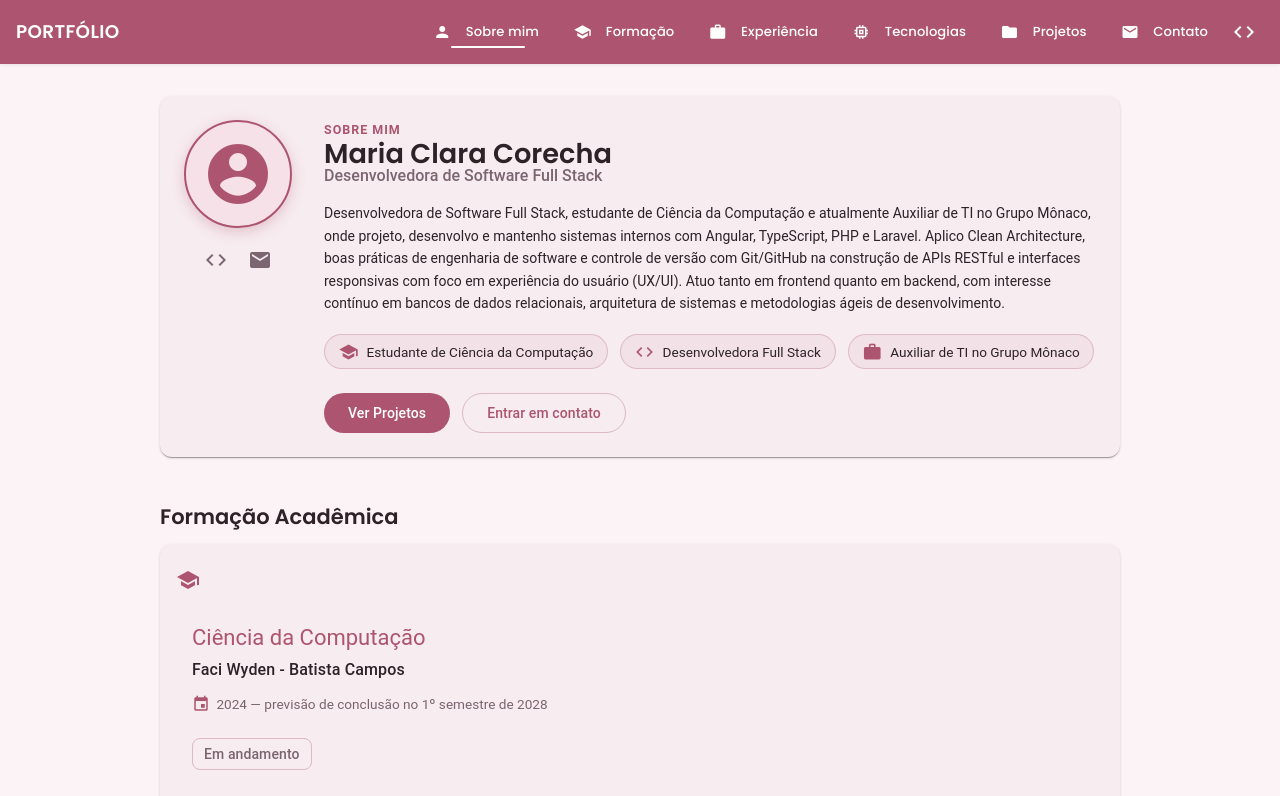
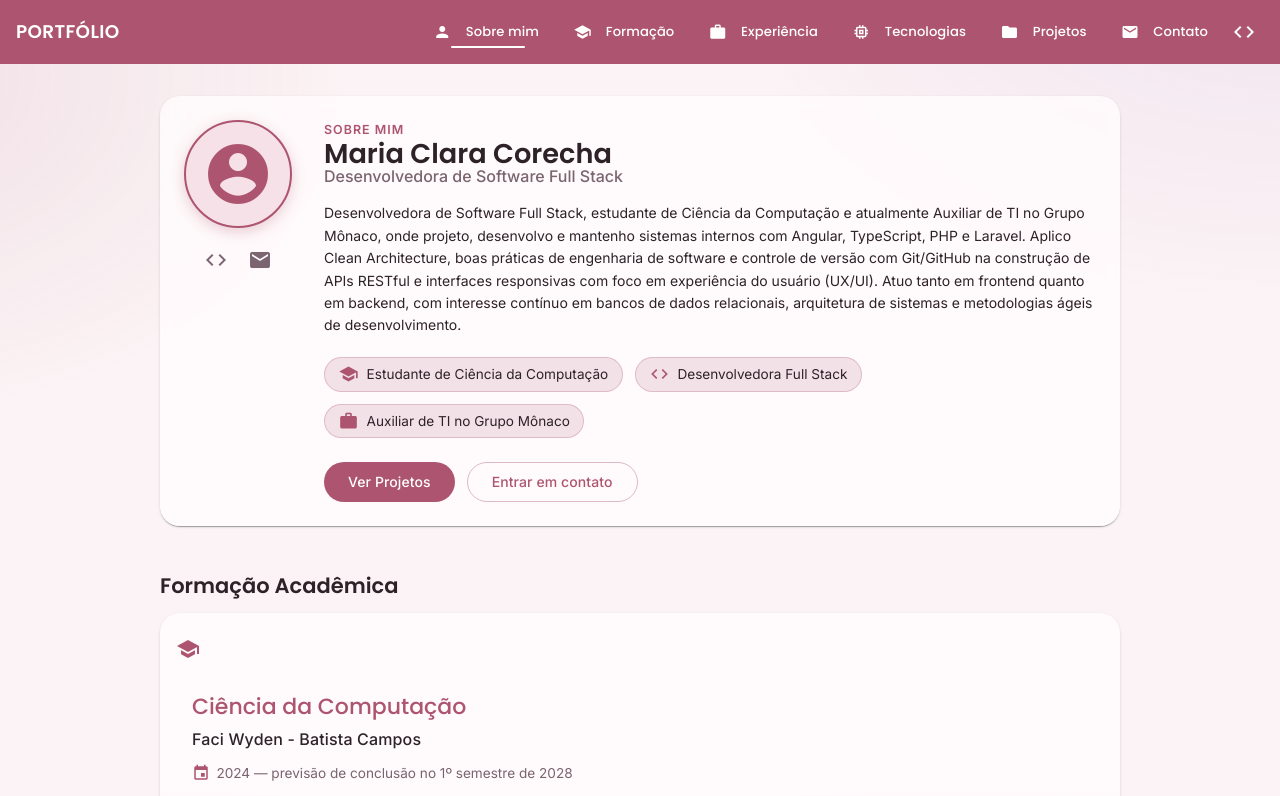
Before and after one commit to MariaClaraCorecha/portfolio, an Angular app: page / in a window 1280 px wide. Shown: the top 796 px of the page. Built offline with nearby package versions, Linux system fonts and the light colour scheme.

Commit message:
feat: enhance styles with new typography, gradients, and improved card interactions

```diff
--- a/src/styles.scss
+++ b/src/styles.scss
@@ -43,7 +43,10 @@ html {
         primary: mat.$rose-palette,
         tertiary: mat.$rose-palette,
       ),
-      typography: Roboto,
+      typography: (
+        plain-family: Inter,
+        brand-family: Poppins,
+      ),
       density: 0,
     )
   );
@@ -84,6 +87,14 @@ html {
   // stands out without clashing with the rest of the palette.
   --accent-gold: #9c6b2e;
   --accent-terracotta: #a6543b;
+
+  // Modern accent: the rosé brand color fading into a soft plum, used for
+  // the hero name, section underlines and primary call-to-action buttons.
+  --accent-plum: #8a4fb0;
+  --brand-gradient: linear-gradient(120deg, #{$primary} 0%, #c0607f 45%, var(--accent-plum) 100%);
+  --radius-lg: 20px;
+  --shadow-soft: 0 1px 2px rgba(46, 34, 41, 0.04), 0 8px 24px rgba(46, 34, 41, 0.06);
+  --shadow-lift: 0 18px 40px -12px rgba(173, 85, 112, 0.35);
 }
 
 body {
@@ -93,22 +104,40 @@ body {
   // Angular Material's system-level CSS variables. Learn more about these
   // variables at https://material.angular.dev/guide/system-variables
   background-color: var(--mat-sys-background);
+  // Two soft, blurred color fields behind the content give the page depth
+  // without competing with the cards on top of it.
+  background-image:
+    radial-gradient(60rem 40rem at 100% -10%, rgba(138, 79, 176, 0.1), transparent 60%),
+    radial-gradient(50rem 35rem at -10% 10%, rgba(173, 85, 112, 0.12), transparent 60%);
+  background-attachment: fixed;
   color: var(--mat-sys-on-surface);
   font: var(--mat-sys-body-medium);
+  font-family: 'Inter', 'Roboto', sans-serif;
+  -webkit-font-smoothing: antialiased;
 
   // Reset the user agent margin.
   margin: 0;
-  height: 100%;
+  min-height: 100%;
 }
 
-// Clean, modern display font for headings and card titles; body copy stays
-// on Roboto for readability, keeping the overall look corporate and legible.
+::selection {
+  background-color: var(--mat-sys-primary-container);
+  color: var(--mat-sys-on-primary-container);
+}
+
+:focus-visible {
+  outline: 2px solid var(--mat-sys-primary);
+  outline-offset: 2px;
+}
+
+// Clean, modern display font for headings and card titles; body copy uses
+// Inter for readability, keeping the overall look corporate and legible.
 h1,
 h2,
 h3,
 .mat-toolbar,
 .mat-mdc-card-title {
-  font-family: 'Poppins', 'Roboto', sans-serif;
+  font-family: 'Poppins', 'Inter', sans-serif;
 }
 
 h1,
@@ -118,25 +147,82 @@ h3 {
   font-weight: 600;
 }
 
+.gradient-text {
+  background: var(--brand-gradient);
+  -webkit-background-clip: text;
+  background-clip: text;
+  color: transparent;
+}
+
+// Shared heading used at the top of every section: a small numbered eyebrow
+// over the title, with a short gradient bar underneath.
+.section-heading {
+  margin-bottom: 1.75rem;
+
+  .section-eyebrow {
+    display: block;
+    margin-bottom: 0.35rem;
+    font-size: 0.78rem;
+    font-weight: 600;
+    letter-spacing: 0.14em;
+    text-transform: uppercase;
+    color: var(--mat-sys-primary);
+  }
+
+  h2 {
+    margin: 0;
+    font-size: clamp(1.6rem, 3vw, 2.1rem);
+    font-weight: 700;
+    letter-spacing: -0.01em;
+
+    &::after {
+      content: '';
+      display: block;
+      width: 56px;
+      height: 4px;
+      margin-top: 0.6rem;
+      border-radius: 4px;
+      background: var(--brand-gradient);
+    }
+  }
+}
+
 // Card titles pick up the pastel-pink accent instead of the default text color.
 .mat-mdc-card-title {
   color: var(--mat-sys-primary);
   font-weight: 600;
 }
 
-.mat-toolbar {
-  box-shadow: 0 1px 3px rgba(46, 34, 41, 0.08);
+.mat-mdc-card {
+  --mat-card-elevated-container-color: rgba(255, 251, 252, 0.85);
+  border: 1px solid var(--mat-sys-outline-variant);
+  border-radius: var(--radius-lg) !important;
+  box-shadow: var(--shadow-soft);
+  backdrop-filter: blur(6px);
+  transition:
+    box-shadow 0.25s ease,
+    transform 0.25s ease,
+    border-color 0.25s ease;
+
+  &:hover {
+    border-color: var(--mat-sys-outline);
+    box-shadow: var(--shadow-lift);
+    transform: translateY(-3px);
+  }
 }
 
-.mat-mdc-card {
-  border: 1px solid var(--mat-sys-outline-variant);
-  border-radius: 12px;
-  box-shadow: 0 1px 2px rgba(46, 34, 41, 0.05);
-  transition: box-shadow 0.2s ease-in-out, transform 0.2s ease-in-out;
+// Primary CTA buttons use the brand gradient instead of a flat fill.
+.mat-mdc-unelevated-button.btn-gradient {
+  background: var(--brand-gradient);
+  color: #ffffff;
+  box-shadow: 0 8px 20px -6px rgba(173, 85, 112, 0.55);
+  transition:
+    box-shadow 0.2s ease,
+    transform 0.2s ease;
 
   &:hover {
-    box-shadow: 0 10px 24px rgba(173, 85, 112, 0.18);
-    transform: translateY(-2px);
+    transform: translateY(-1px);
+    box-shadow: 0 12px 26px -6px rgba(173, 85, 112, 0.65);
   }
 }
 
@@ -145,7 +231,9 @@ h3 {
 .reveal {
   opacity: 0;
   transform: translateY(24px);
-  transition: opacity 0.6s ease-out, transform 0.6s ease-out;
+  transition:
+    opacity 0.6s ease-out,
+    transform 0.6s ease-out;
 
   &.revealed {
     opacity: 1;
@@ -154,18 +242,28 @@ h3 {
 }
 
 @media (prefers-reduced-motion: reduce) {
+  html {
+    scroll-behavior: auto;
+  }
+
   .reveal {
     opacity: 1;
     transform: none;
     transition: none;
   }
+
+  .mat-mdc-card:hover {
+    transform: none;
+  }
 }
-/* You can add global styles to this file, and also import other style files */
 
 // Tech chips (Projetos, Experiência, Tecnologias): full-color logos on a
 // white disc so every brand reads clearly against the blush chip surface.
 .mat-mdc-chip {
   --mat-chip-with-avatar-avatar-size: 26px;
+  --mat-chip-elevated-container-color: #ffffff;
+  --mat-chip-outline-color: var(--mat-sys-outline-variant);
+  --mat-chip-label-text-weight: 500;
 }
 
 img.mat-mdc-chip-avatar {
```
